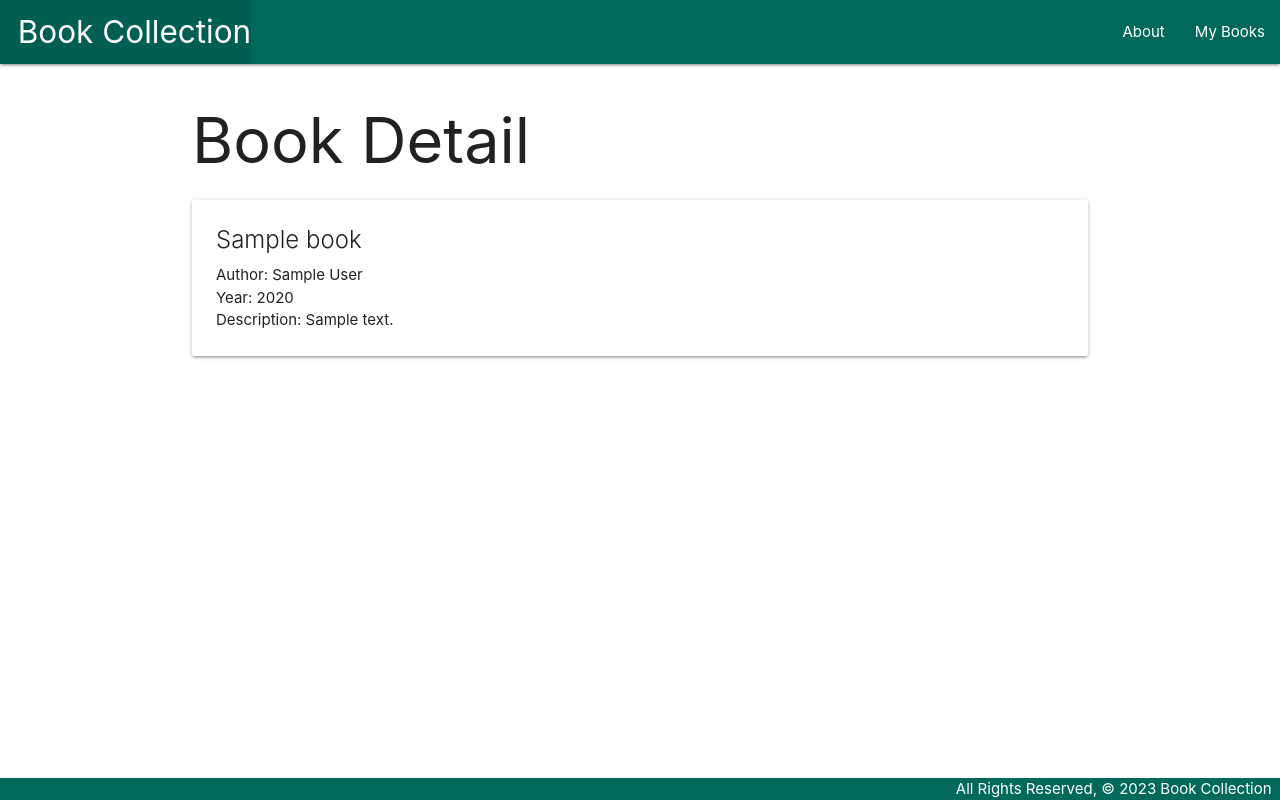
After one commit to reddyfede/book-collection, a Django app: page /books/1/ in a window 1280 px wide. The commit adds this page. Run offline with Django 4.2, Linux system fonts and the light colour scheme; tables that the repository leaves empty hold one stand-in row (values such as "Sample post").

Commit message:
add book detail url,view,template

```diff
--- a/main_app/templates/base.html
+++ b/main_app/templates/base.html
@@ -2,6 +2,7 @@
 
 <!DOCTYPE html>
 <html lang="en">
+
 <head>
   <meta charset="UTF-8">
   <meta name="viewport" content="width=device-width, initial-scale=1.0">
@@ -10,6 +11,7 @@
   <link rel="stylesheet" href="https://cdnjs.cloudflare.com/ajax/libs/materialize/1.0.0/css/materialize.min.css">
   <link rel="stylesheet" href="{% static 'css/style.css' %}">
 </head>
+
 <body>
   <header class="navbar-fixed">
     <nav>
@@ -32,4 +34,5 @@
     <div class="right">All Rights Reserved, &copy; 2023 Book Collection &nbsp;</div>
   </footer>
 </body>
+
 </html>
--- /dev/null
+++ b/main_app/templates/books/detail.html
@@ -0,0 +1,16 @@
+{% extends 'base.html' %}
+
+{% block content %}
+
+  <h1>Book Detail</h1>
+
+  <div class="card">
+    <div class="card-content">
+      <span class="card-title">{{ book.title }}</span>
+      <p>Author: {{ book.author }}</p>
+      <p>Year: {{ book.year }}</p>
+      <p>Description: {{ book.description }}</p>
+    </div>
+  </div>
+
+{% endblock %}
--- a/main_app/templates/books/index.html
+++ b/main_app/templates/books/index.html
@@ -1,9 +1,11 @@
 {% extends 'base.html' %}
+
 {% block content %}
 
   <h1>Book Shelf</h1>
 
   {% for book in books %}
+    <a href="{% url 'detail' book.id %}">
       <div class="card">
         <div class="card-content">
           <span class="card-title">{{ book.title }}</span>
@@ -12,6 +14,7 @@
           <p>Description: {{ book.description }}</p>
         </div>
       </div>
+    </a>
   {% endfor %}
 
 {% endblock %}
--- a/main_app/urls.py
+++ b/main_app/urls.py
@@ -4,5 +4,6 @@ from . import views
 urlpatterns = [
     path('', views.home, name='home'),
     path('about/', views.about, name='about'),
-    path('books/', views.books_index, name='books_index')
+    path('books/', views.books_index, name='index'),
+    path('books/<int:book_id>/', views.books_detail, name='detail'),
 ]
--- a/main_app/views.py
+++ b/main_app/views.py
@@ -2,15 +2,6 @@ from django.shortcuts import render
 from .models import Book
 
 # Create your views here.
-
-# books = [
-#     {'title': 'Moby Dick', 'author': 'Herman Melville', 'year':1851, 'description':'A book about an old man that likes fishing.'},
-#     {'title': 'Frankestein', 'author': 'Mary Shelley', 'year':1818, 'description':'A book about a monster not called Frankestein.'},
-#     {'title': 'Dracula', 'author': 'Bram Stoker', 'year':1897, 'description':'There\'s almost no Dracula in here.'},
-#     {'title': 'The Colour Out of Space', 'author': 'H.P. Lovecraft', 'year':1927, 'description':'A short story about color blindness.'},
-# ]
-
-# b = Book(title= 'Moby Dick',author= 'Herman Melville', year=1851, description='A book about an old man that likes fishing.')
 
 def home(request):
     return render(request, 'home.html')
@@ -23,3 +14,9 @@ def books_index(request):
     return render(request, 'books/index.html', {
         'books': books
     })
+
+def books_detail(request, book_id):
+    book = Book.objects.get(id = book_id)
+    return render(request, 'books/detail.html', {
+        'book': book
+    })
```
Lines whose indentation alone changed are shown as unchanged.
